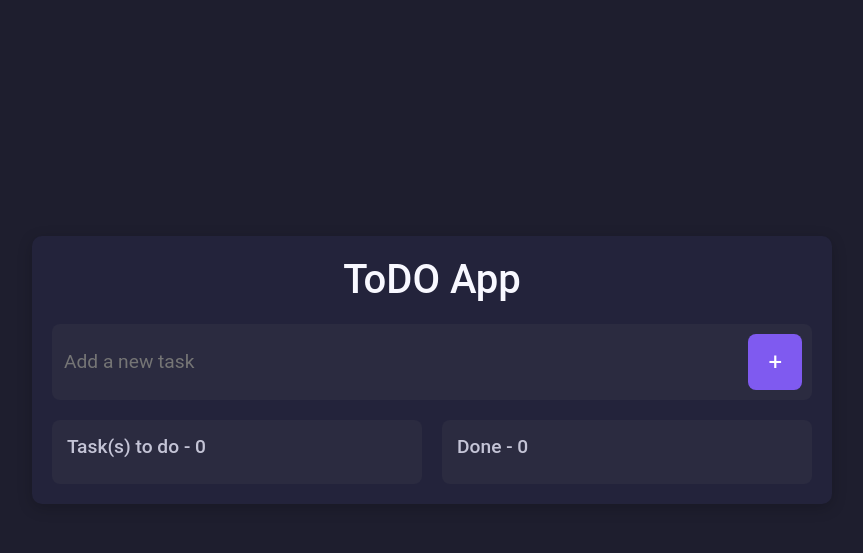
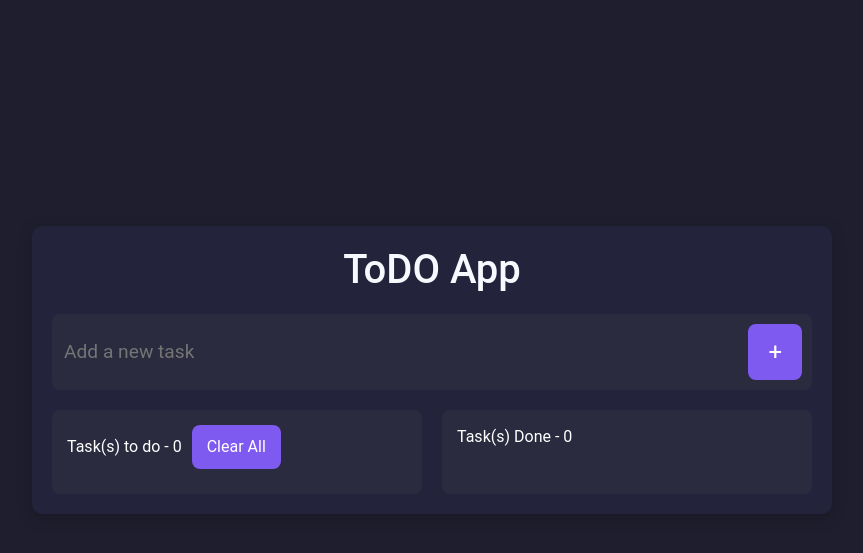
Before and after one commit to Gigiledixneuf/ToDoWithGigi, a PHP site: page /app.php in a window 1280 px wide. Shown: the part 70-623 px from the top of the page, without its empty margins (208-1071 px from the left). Run offline with PHP 8.4, Linux system fonts and the light colour scheme; a user stored in the database is signed in; data comes from the database, SQL or seed files in the repository.

Commit message:
Ajout du button clear all

```diff
--- a/app.php
+++ b/app.php
@@ -133,15 +133,42 @@ $noms = $_SESSION['noms'];
       <div class="tasks-container">
         <div class="tasks-section">
           <!-- Comptage de tache à faire -->
-          <h2>Task(s) to do -
+          <div style="display: flex; align-items: center;  gap: 10px;">
+            <span>Task(s) to do -
               <?php
               $requette = mysqli_query($connexion, "SELECT count(id) as nbr FROM add_ask WHERE etat = 0 AND username = '$username'");
               while ($garde=mysqli_fetch_assoc($requette)) {
                  echo $garde['nbr'];
                } ?>
                <!-- Fin -->
-          </h2>
-          <ul class="task-list">
+          </span>
+          <?php
+             if (isset($_GET['deleteAll'])) {
+              $deleteAll = $_GET['deleteAll'];
+              $reqSuppAll = mysqli_query($connexion, "DELETE FROM add_ask WHERE username = '$username' ");
+              //Suppresion de toutes les taches.
+              echo "<script>
+              Swal.fire({
+              position: 'center',
+              icon: 'success',
+              title: 'All tasksdeleted. 😃',
+              showConfirmButton: false,
+              timer: 3500
+              });
+              setInterval(function () {
+              window.location.replace('app.php');
+              }, 1000);
+              </script>";
+              }
+
+           ?>
+          <a href="app.php?deleteAll=1" style="background-color: #7f5af0;border: none;color: white;padding: 10px 15px;border-radius: 8px;cursor: pointer;text-decoration: none;">
+            Clear All
+          </a>
+
+          </div>
+
+          <ul class="task-list" style="margin-top: 10px;">
             <!-- Script valider, supprimer et affichage -->
             <?php
             // Validation
@@ -209,7 +236,7 @@ $noms = $_SESSION['noms'];
 
         <div class="tasks-section">
 
-          <h2>Done -
+          <span>Task(s) Done -
               <!-- Comptage tache effectuée -->
              <?php
               $requette = mysqli_query($connexion, "SELECT count(id) as nbr FROM add_ask WHERE etat = 1 AND username = '$username'");
@@ -217,9 +244,9 @@ $noms = $_SESSION['noms'];
                  echo $garde['nbr'];
              } ?>
              <!-- Fin -->
-          </h2>
+          </span>
 
-          <ul class="task-list">
+          <ul class="task-list" style="margin-top: 10px;">
             <!-- Affichage, remote et suppression tache(s) -->
             <?php
             // Remote ou remettre la tacje à jour
@@ -306,6 +333,7 @@ $noms = $_SESSION['noms'];
   </div>
 
 
+
   <script src="https://cdn.jsdelivr.net/npm/bootstrap@5.3.3/dist/js/bootstrap.bundle.min.js" integrity="sha384-YvpcrYf0tY3lHB60NNkmXc5s9fDVZLESaAA55NDzOxhy9GkcIdslK1eN7N6jIeHz" crossorigin="anonymous"></script>
 
   <!-- Bootstrap and jQuery -->
```
